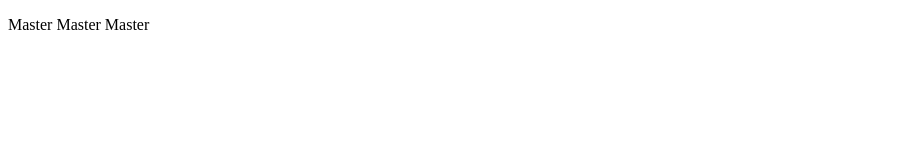
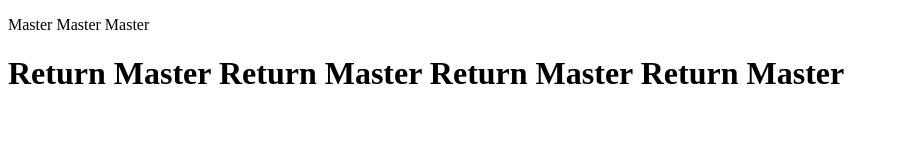
Before and after one commit to maksimdemin/git_test, a plain HTML site: page src/index.html in a window 1280 px wide. Shown: the whole page, without its empty margins (0-899 px from the left). Drawn offline with Linux system fonts and the light colour scheme.

Commit message:
change index.xml

```diff
--- a/src/index.html
+++ b/src/index.html
@@ -6,5 +6,7 @@
 </head>
 <body>
 <p>Master Master Master</p>
+<h1>Return Master Return Master Return Master Return Master</h1>
+
 </body>
 </html>
```
